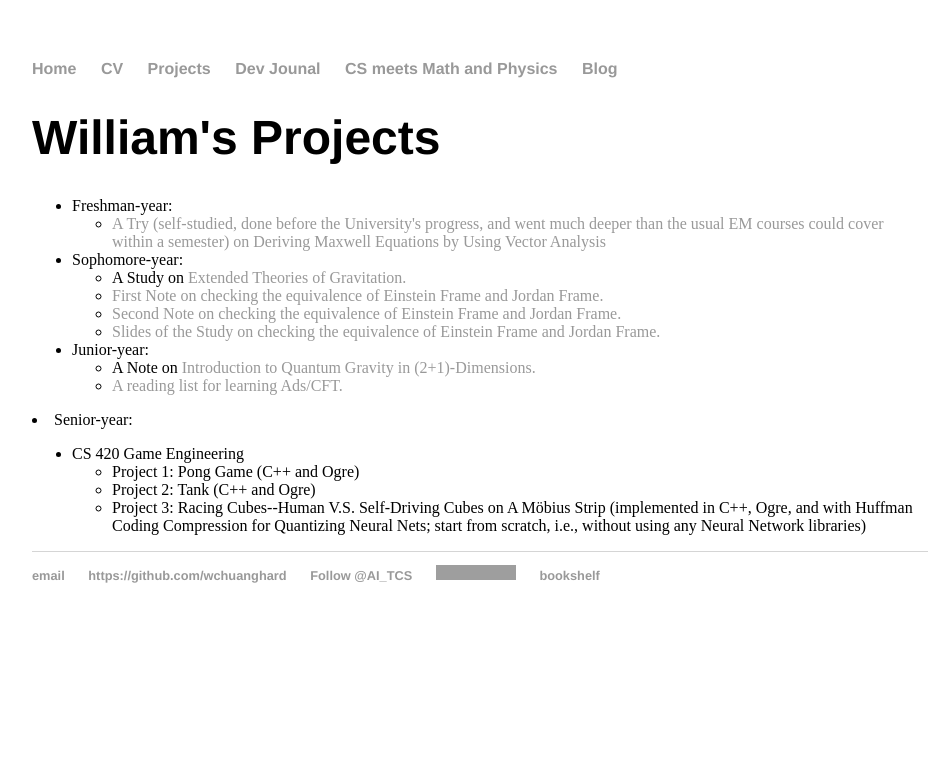
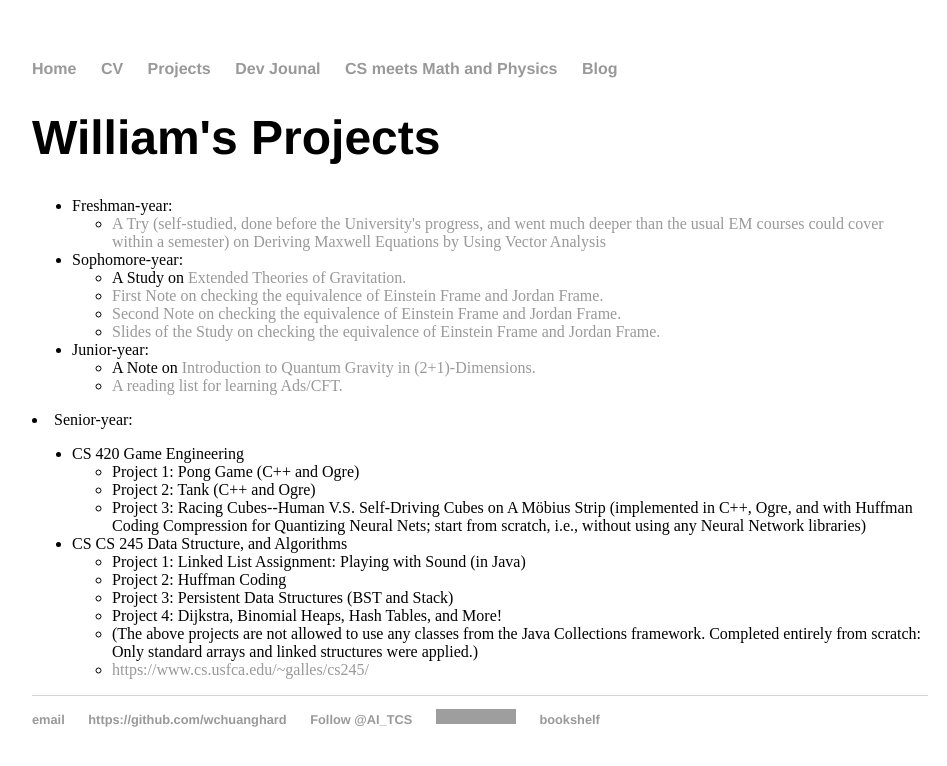
Before and after one commit to williamchuang/williamchuang.github.io, a Jekyll site: the page built from projects/index.html, in a window 1280 px wide. Shown: the top 766 px of the page, without its empty margins (160-1107 px from the left). Built offline with Jekyll 4.4.1, drawn with Linux system fonts in a browser that asks for light colours; comment, search, counter and statistics services are not loaded; grey boxes are pictures that could not be loaded.

Commit message:
Update index.html

```diff
--- a/projects/index.html
+++ b/projects/index.html
@@ -37,6 +37,16 @@ blog: passive
 				<li>Project 2: Tank (C++ and Ogre)<br>
 				<li>Project 3: Racing Cubes--Human V.S. Self-Driving Cubes on A Möbius Strip (implemented in C++, Ogre, and with Huffman Coding Compression for Quantizing Neural Nets; start from scratch, i.e., without using any Neural Network libraries)<br>
 			</ul>
+			<li>CS CS 245 Data Structure, and Algorithms<br>
+  			<ul>
+				<li>Project 1: Linked List Assignment: Playing with Sound (in Java)<br>
+				<li>Project 2: Huffman Coding<br>
+				<li>Project 3: Persistent Data Structures (BST and Stack)<br>
+				<li>Project 4: Dijkstra, Binomial Heaps, Hash Tables, and More!<br>
+				<li>(The above projects are not allowed to use any classes from the Java Collections framework. Completed entirely from scratch: Only standard arrays and linked structures were applied.)<br>
+				<li><a href="https://www.cs.usfca.edu/~galles/cs245/"> https://www.cs.usfca.edu/~galles/cs245/</a><br>
+
+			</ul>
 		</ul>
 
 	</ul>
```
